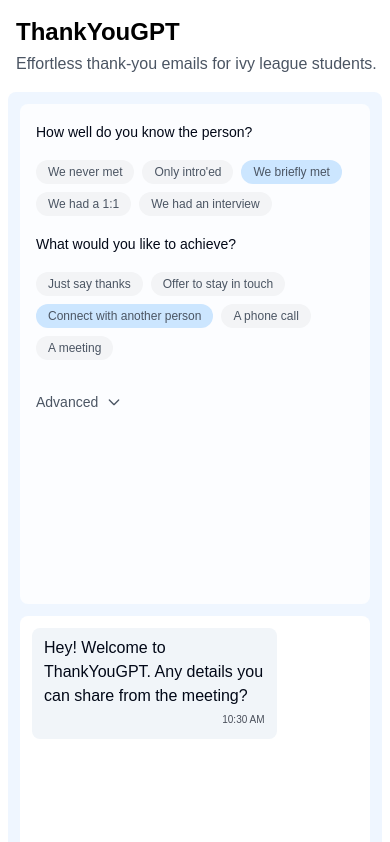
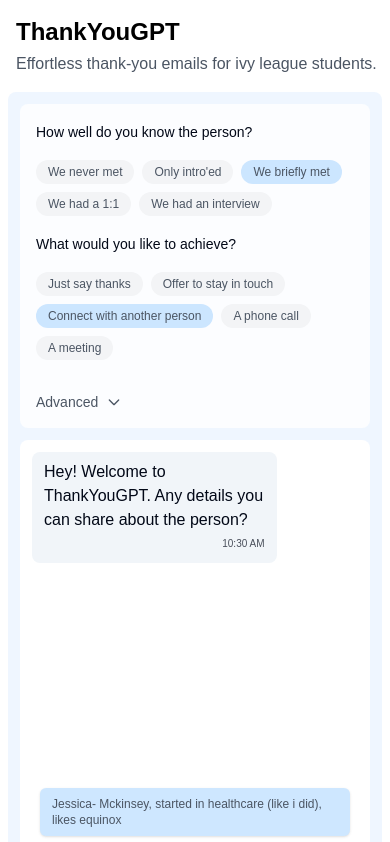
Before and after one commit to itayzit/thankyougpt, a Next.js app: page / in a window 390 px wide. Shown: the top 842 px of the page. Built offline with nearby package versions, Linux system fonts and the light colour scheme.

Commit message:
fix mobile UI of advanced settings and change first msg (#5)
* fix mobile UI of advanced settings and change first msg

* empty

---------

Co-authored-by: itayzit <itayzit@gmail.com>

```diff
--- a/app/constants.ts
+++ b/app/constants.ts
@@ -7,7 +7,7 @@
 } as const;
 
 export const initialMessage =
-  "Hey! Welcome to ThankYouGPT. Any details you can share from the meeting?";
+  "Hey! Welcome to ThankYouGPT. Any details you can share about the person?";
 
 export const relationshipTypes: Record<string, string> = {
   NEVER_MET: "We never met",
--- a/app/page.tsx
+++ b/app/page.tsx
@@ -80,7 +80,7 @@
       </div>
 
       <div className="grid grid-cols-1 md:grid-cols-[350px_1fr] gap-3 sm:gap-4 bg-blue-50 rounded-lg p-3 sm:p-4">
-        <div className="bg-white/80 rounded-lg flex flex-col h-[500px] sm:h-[600px]">
+        <div className="bg-white/80 rounded-lg flex flex-col h-auto md:h-[600px]">
           <div className="p-4 sm:p-6 flex-1 overflow-y-auto">
             <div className="space-y-4">
               <label className="text-sm">How well do you know the person?</label>
```
